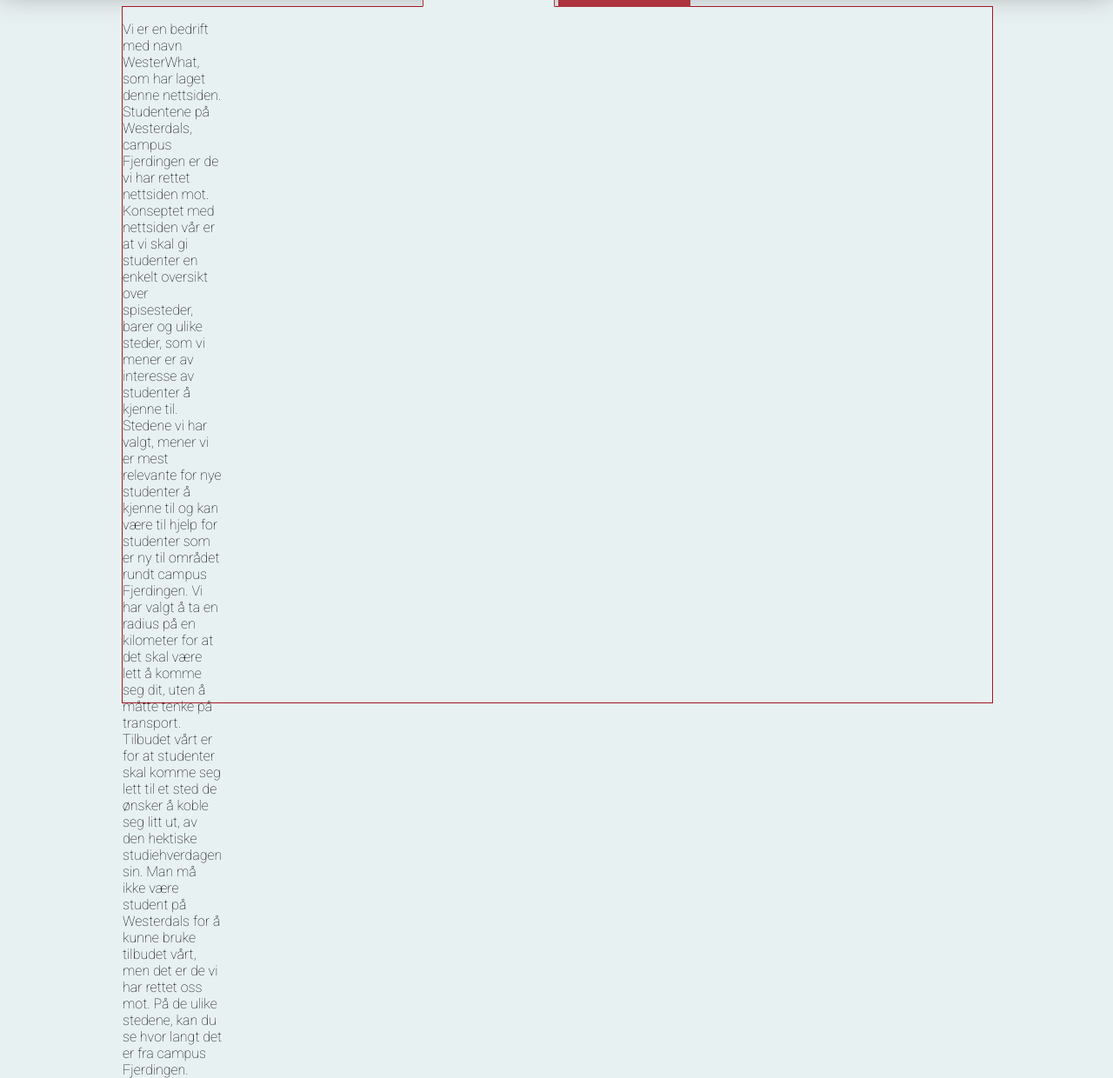
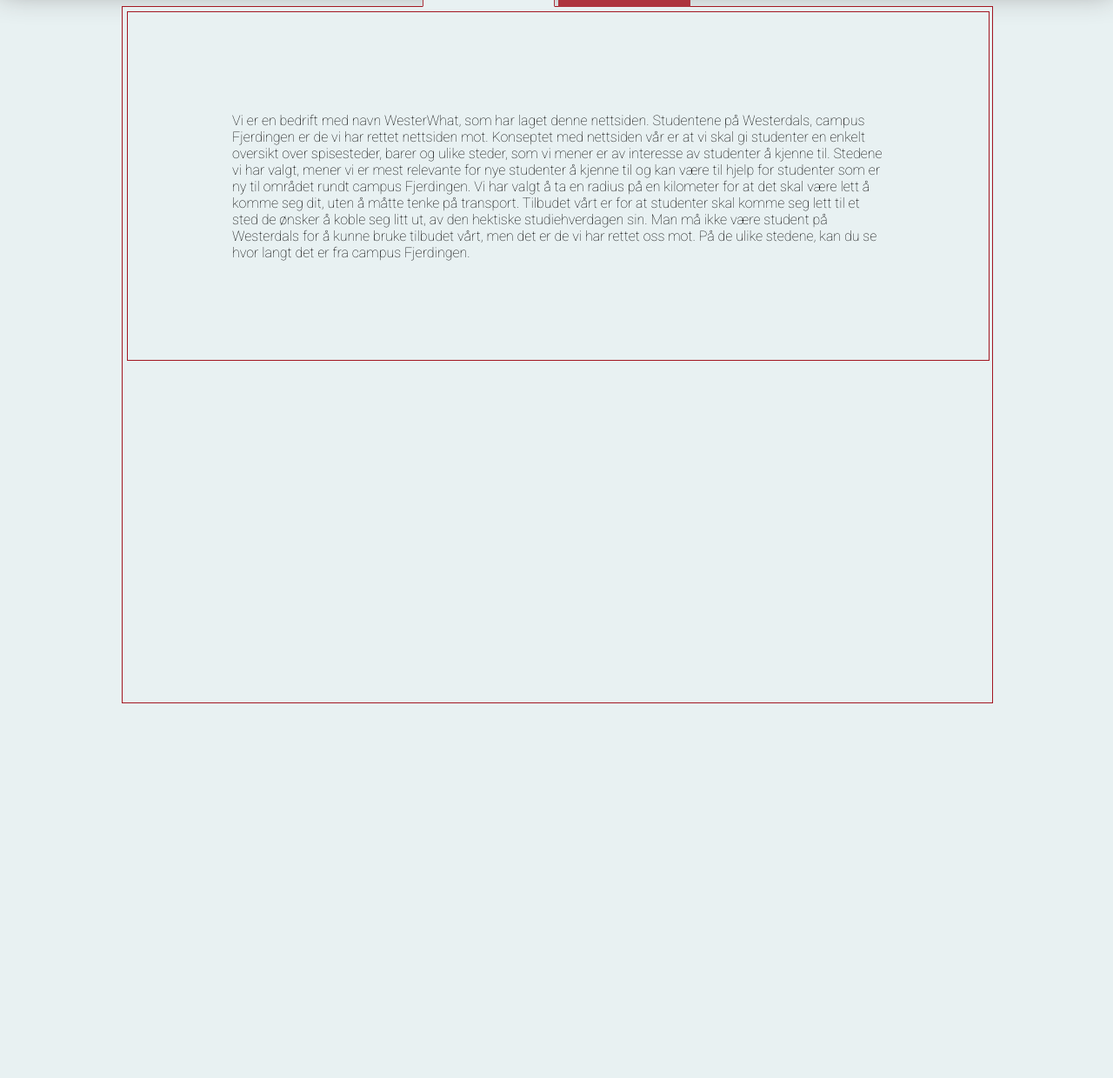
Before and after one commit to Parjoona/WesterdalsWorld, a PHP site: page / in a window 1280 px wide. Shown: the part 104-1344 px from the top of the page at 87% size. After the commit the page ends 913 px from the top, so only its background shows below. Run offline with PHP 8.4, Linux system fonts and the light colour scheme; data that the repository does not hold is empty; some libraries are stand-ins or nearby versions.

Commit message:
Merging css files

```diff
--- a/config.php
+++ b/config.php
@@ -1,9 +1,9 @@
 <?php
 $host = 'localhost';
 $db_user = 'root';
-$db_pass = 'root';
+$db_pass = '';
 $db_name = 'westerproject';
-$db_port = 8889;
+$db_port = 3306;
 
 $conn = new PDO('mysql:host=localhost;dbname=westerproject',$db_user,$db_pass);
 /*
--- a/cssbin/style.css
+++ b/cssbin/style.css
@@ -176,7 +176,6 @@ main {
     z-index: 10;
 }
 
-<<<<<<< HEAD
 .contactContent {
     position: relative;
     left: 200px;
@@ -214,12 +213,7 @@ main {
 
 }
 
-
-
-#welcomeScreen {
-=======
 #welcome-splash {
->>>>>>> master
     margin: 5px 5px 0 5px;
     height: 400px;
     width: 990px;
--- a/index.php
+++ b/index.php
@@ -39,11 +39,7 @@ require 'config.php'; ?>
         <div id="info-content">
         </div>
     </div>
-<<<<<<< HEAD
-
-=======
-    </div>
-    </wrapper>
->>>>>>> master
+</div>
+</wrapper>
 </main>
 </body>
--- a/underpages/contactoform.php
+++ b/underpages/contactoform.php
@@ -136,7 +136,7 @@
     </div>
 
 
-
+</wrapper>
 </main>
 </body>
 </html>
```
